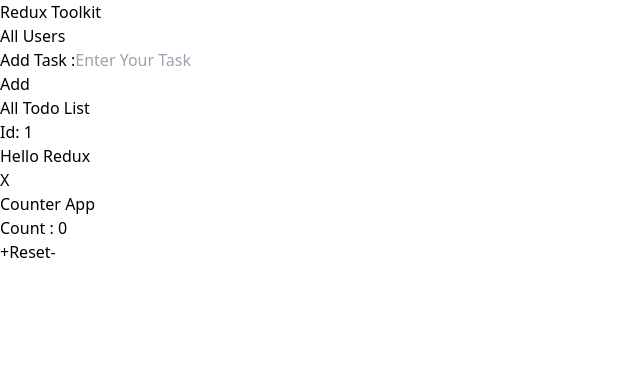
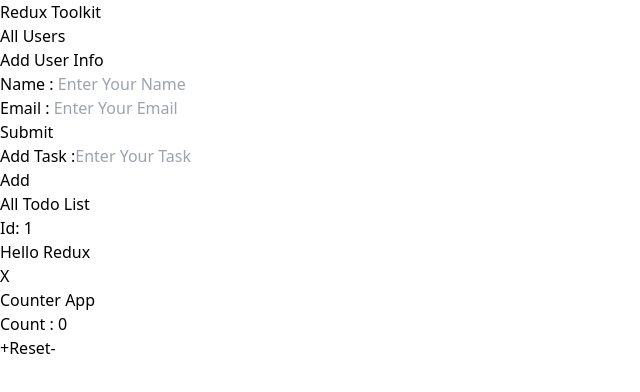
Before and after one commit to tonmoy3673/redux-todo, a React (Vite) app: page / in a window 1280 px wide. Shown: the top 392 px of the page, without its empty margins (0-640 px from the left). Built offline with nearby package versions, Linux system fonts and the light colour scheme.

Commit message:
:tada: create add user page

```diff
--- a/src/App.jsx
+++ b/src/App.jsx
@@ -1,5 +1,6 @@
 import Home from "./Component/Home/Home"
 import AddTodo from "./Component/Pages/AddTodo"
+import AddUsers from "./Component/Pages/AddUsers"
 import Counter from "./Component/Pages/Counter"
 import TodoList from "./Component/Pages/TodoList"
 import Users from "./Component/Pages/Users"
@@ -12,6 +13,7 @@
     <>
     <Home/>
     <Users/>
+    <AddUsers/>
     <AddTodo/>
     <TodoList/>
     <Counter/>
--- /dev/null
+++ b/src/Component/Pages/AddUsers.jsx
@@ -0,0 +1,26 @@
+const AddUsers =()=>{
+    return (
+        <div>
+            <div>
+                <h3 className="text-md font-semibold text-center text-gray-600 py-3">Add User Info</h3>
+                <form>
+                   <div className="flex items-center justify-center space-x-8">
+                   <div className="flex space-x-2 items-center justify-center">
+                        <label htmlFor="name" className="text-gray-500 font-semibold">Name : </label>
+                        <input id="name" type="text" className="bg-gray-400 rounded-md placeholder-white px-2 py-[2px]" placeholder="Enter Your Name"/>
+                    </div>
+                    <div className="flex space-x-2 items-center justify-center my-3">
+                        <label htmlFor="email" className="text-gray-500 font-semibold">Email : </label>
+                        <input id="email" type="email" className="bg-gray-400 rounded-md placeholder-white px-2 py-[2px]" placeholder="Enter Your Email"/>
+                    </div>
+                   </div>
+                    <div className="text-center py-3 mb-4">
+                        <button className="text-sm bg-slate-600 py-2 px-3 text-white rounded-lg">Submit</button>
+                    </div>
+                </form>
+            </div>
+        </div>
+    )
+};
+
+export default AddUsers;
--- a/src/Component/Pages/Users.jsx
+++ b/src/Component/Pages/Users.jsx
@@ -1,7 +1,9 @@
+
 const Users =()=>{
     return (
         <div className="py-6 ">
             <h2 className="text-center text-xl text-gray-600 font-semibold">All Users</h2>
+
         </div>
     )
 };
```
